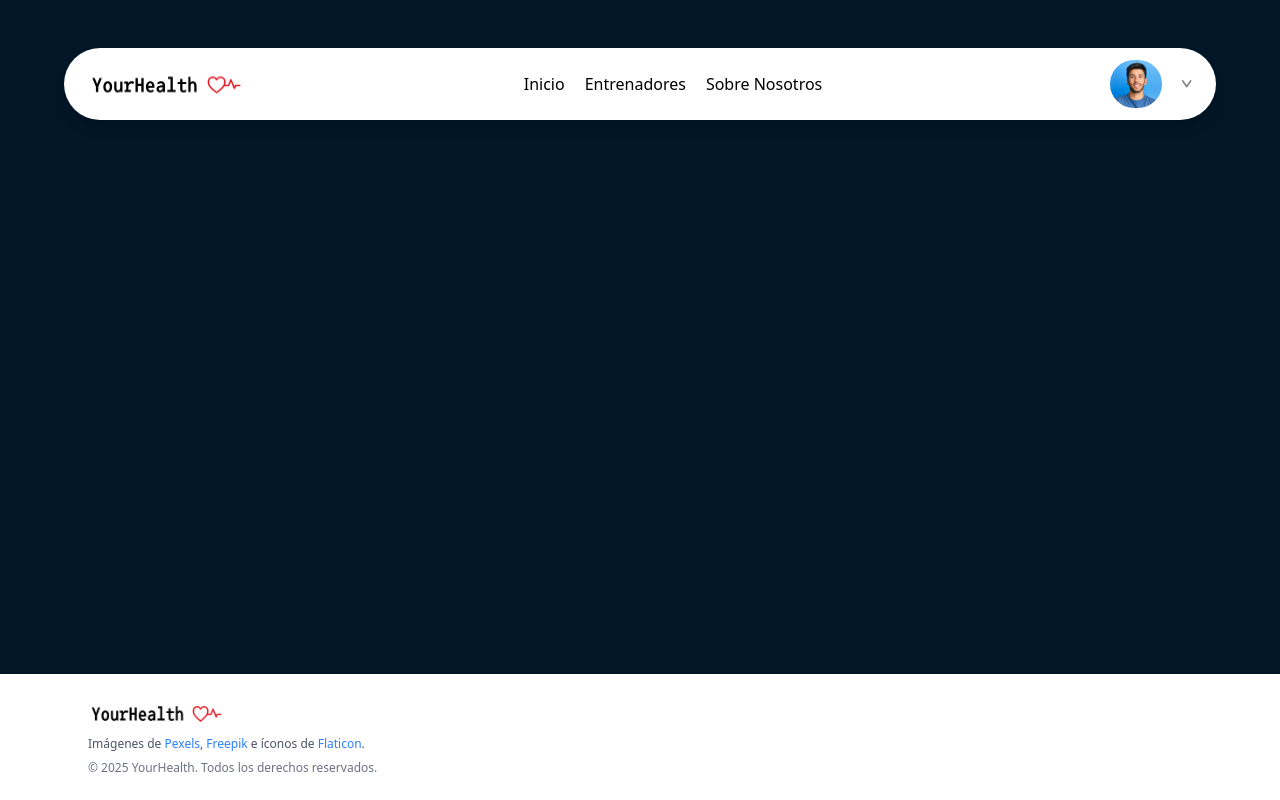
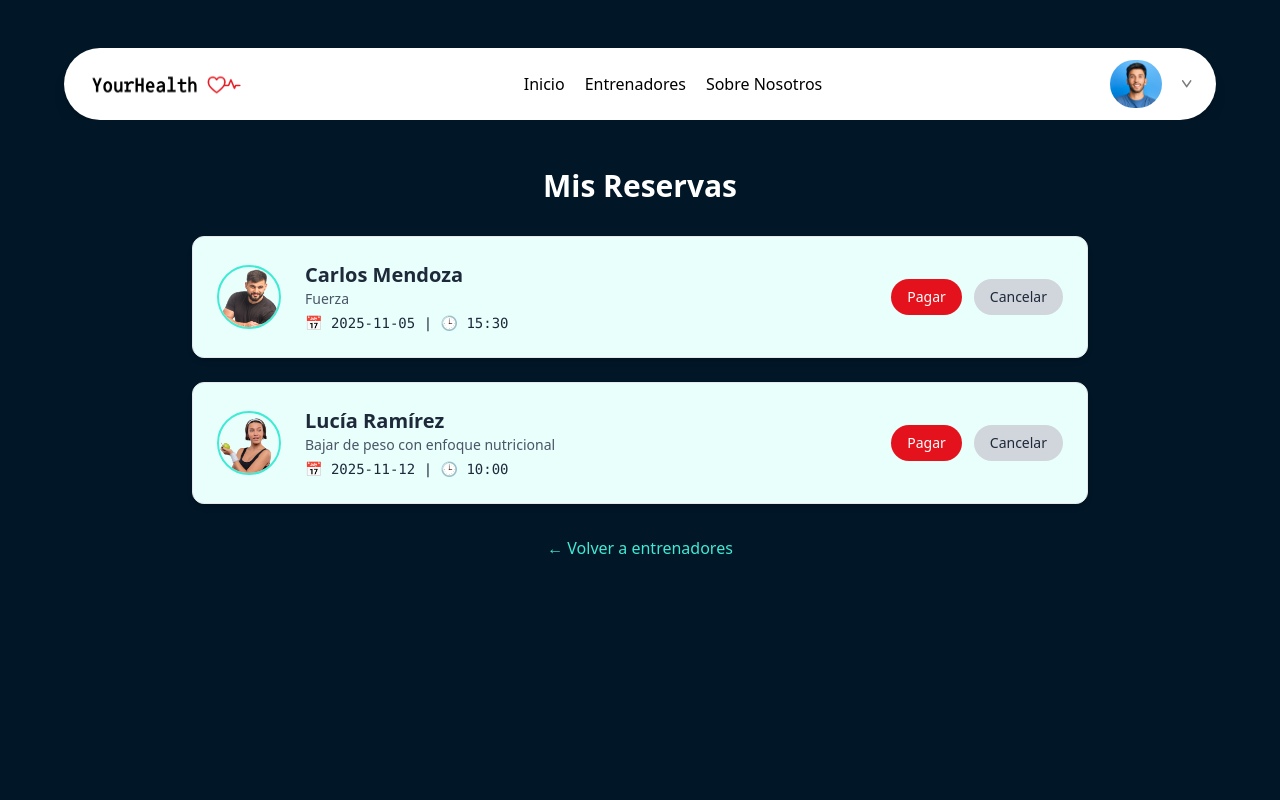
Before and after one commit to DevAilyn/YourHealth, a React (Vite) app in the folder frontend/: page /mis-reservas in a window 1280 px wide. Shown: the top 800 px of the page. Built offline with nearby package versions, Linux system fonts and the light colour scheme.

Commit message:
Frontend terminado
Interfaz lista - sujeta a cambios de acuerdo al backend

```diff
--- a/frontend/src/pages/MisReservas.jsx
+++ b/frontend/src/pages/MisReservas.jsx
@@ -1,11 +1,111 @@
-import React from 'react'
+// src/pages/MisReservas.jsx
+import React, { useContext } from 'react';
+import { AppContext } from '../context/AppContext';
+import { assets } from '../assets/assets';
+import { useNavigate } from 'react-router-dom';
 
 const MisReservas = () => {
+  const { trainers } = useContext(AppContext);
+  const navigate = useNavigate();
+
+  // Simulamos reservas usando datos de entrenadores + fechas/horas ficticias
+  const reservasSimuladas = [
+    {
+      id: 'res-001',
+      trainerId: 'entrenadorCarlos',
+      date: '2025-11-05',
+      time: '15:30',
+      status: 'pendiente'
+    },
+    {
+      id: 'res-002',
+      trainerId: 'entrenadoraLucia',
+      date: '2025-11-12',
+      time: '10:00',
+      status: 'pendiente'
+    }
+  ];
+
+  // Buscar info del entrenador por ID
+  const getTrainerById = (id) => {
+    return trainers.find(t => t._id === id);
+  };
+
   return (
-    <div>
+    <div className="min-h-screen bg-dark-bg text-white py-12 px-4">
+      <div className="max-w-4xl mx-auto">
+        <h1 className="text-3xl font-bold text-center mb-8">Mis Reservas</h1>
 
+        {reservasSimuladas.length === 0 ? (
+          <p className="text-center text-gray-400 text-lg">
+            No tienes reservas aún. ¡Agenda tu primera sesión!
+          </p>
+        ) : (
+          <div className="space-y-6">
+            {reservasSimuladas.map((res) => {
+              const trainer = getTrainerById(res.trainerId);
+              if (!trainer) return null;
+
+              return (
+                <div
+                  key={res.id}
+                  className="bg-light-bg rounded-xl p-6 shadow-md border border-gray-200"
+                >
+                  <div className="flex flex-col md:flex-row gap-6 items-start md:items-center">
+                    {/* Foto del entrenador */}
+                    <div className="w-16 h-16 rounded-full overflow-hidden border-2 border-primary flex-shrink-0">
+                      <img
+                        src={trainer.image}
+                        alt={trainer.name}
+                        className=" object-cover"
+                      />
+                    </div>
+
+                    {/* Información */}
+                    <div className="flex-grow text-gray-800">
+                      <h2 className="text-xl font-bold">{trainer.name}</h2>
+                      <p className="text-sm text-gray-600">{trainer.objetivo}</p>
+                      <p className="font-mono text-sm mt-1">
+                        📅 {res.date} | 🕒 {res.time}
+                      </p>
+                    </div>
+
+                    {/* Botones */}
+                    <div className="flex gap-3 mt-4 md:mt-0">
+                      <button
+                        onClick={() => alert('Simulación: Pago procesado')}
+                        className="px-4 py-2 bg-cta text-white rounded-full text-sm font-medium hover:bg-red-700 transition"
+                      >
+                        Pagar
+                      </button>
+                      <button
+                        onClick={() => {
+                          alert('Reserva cancelada');
+                          // En el futuro: eliminar de localStorage o API
+                        }}
+                        className="px-4 py-2 bg-gray-300 text-gray-800 rounded-full text-sm font-medium hover:bg-gray-400 transition"
+                      >
+                        Cancelar
+                      </button>
+                    </div>
+                  </div>
+                </div>
+              );
+            })}
+          </div>
+        )}
+
+        <div className="text-center mt-8">
+          <button
+            onClick={() => navigate('/entrenadores')}
+            className="text-primary hover:underline font-medium"
+          >
+            ← Volver a entrenadores
+          </button>
+        </div>
+      </div>
     </div>
-  )
-}
+  );
+};
 
-export default MisReservas
+export default MisReservas;
```
Also changed, not shown: frontend/src/components/Footer.jsx (line endings or trailing spaces).
